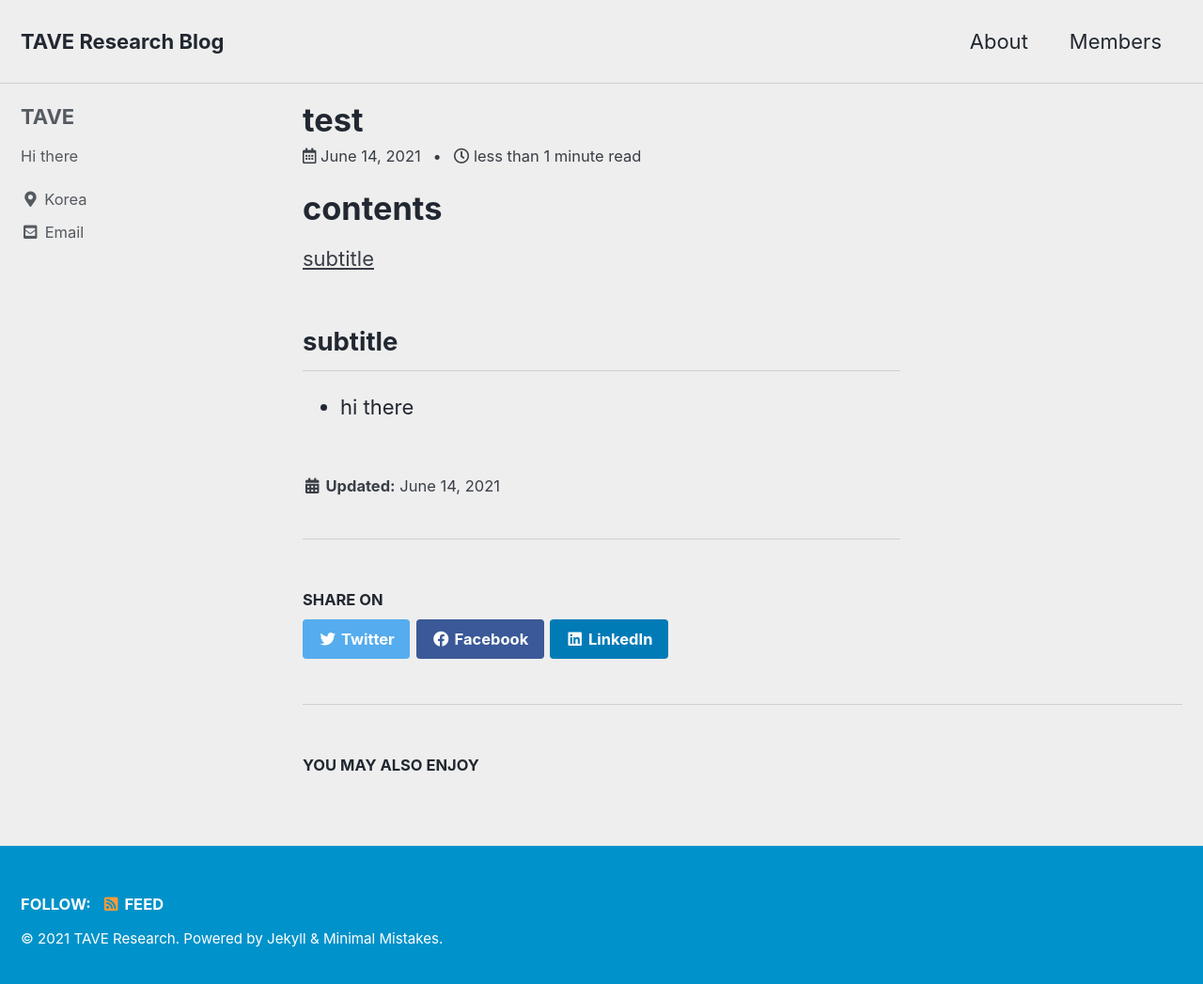
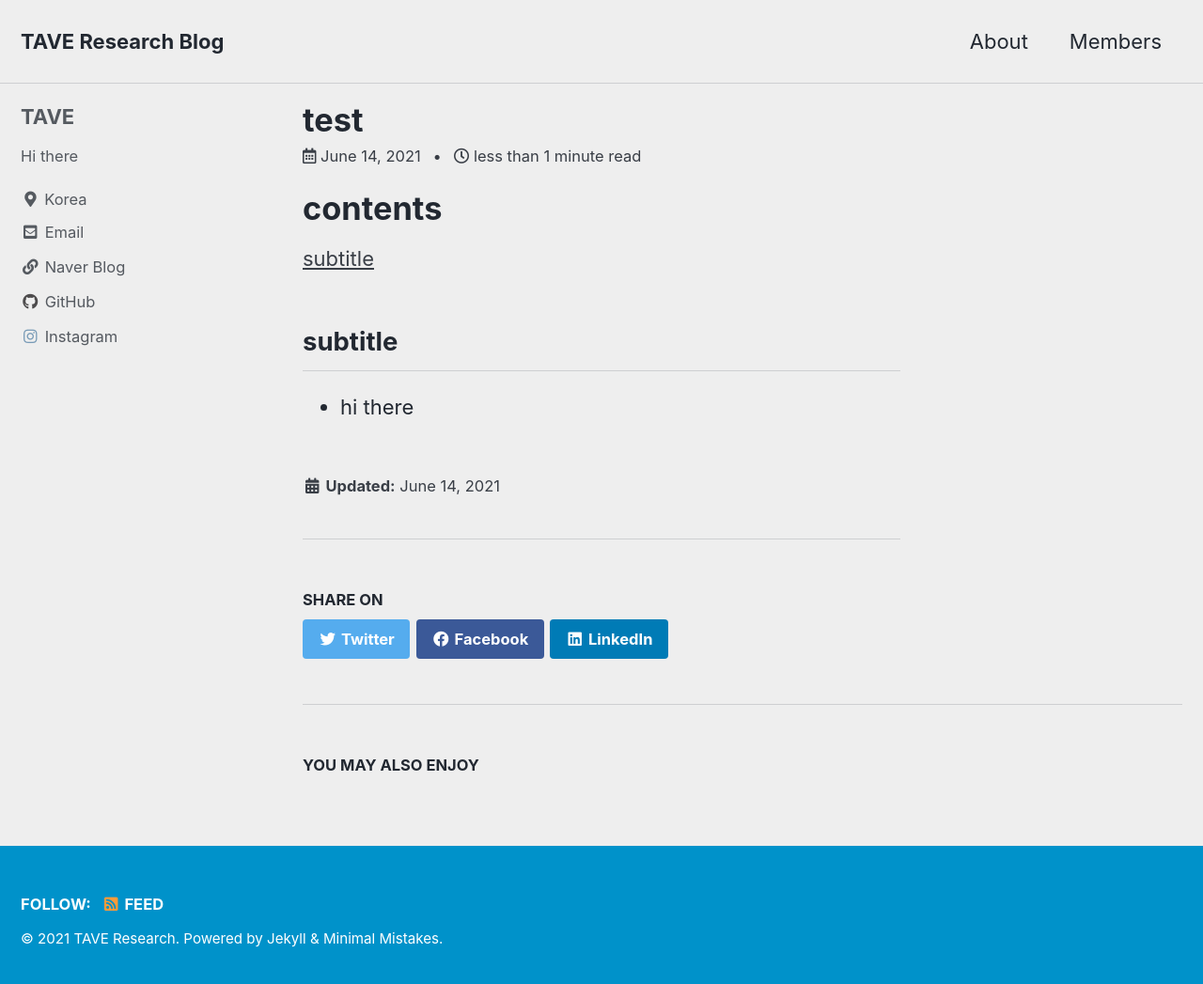
Before and after one commit to TAVEResearch/TAVEResearch.github.io, a Jekyll site: the page built from _posts/2021-06-14-posttest.md, in a window 1280 px wide and 1055 px high. Shown: the top 1047 px of the window at 94% size. Built offline with Jekyll 4.4.1, drawn with Linux system fonts in a browser that asks for light colours; cached includes are drawn as plain includes.

Commit message:
amend README.md

```diff
--- a/_config.yml
+++ b/_config.yml
@@ -102,9 +102,9 @@ author:
     - label: "Email"
       icon: "fas fa-fw fa-envelope-square"
       url: "mailto:marshmello.sw@gmail.com"
-    - label: "Website"
+    - label: "Naver Blog"
       icon: "fas fa-fw fa-link"
-      # url: "https://your-website.com"
+      url: "https://blog.naver.com/t-ave"
     - label: "Twitter"
       icon: "fab fa-fw fa-twitter-square"
       # url: "https://twitter.com/"
@@ -113,10 +113,10 @@ author:
       # url: "https://facebook.com/"
     - label: "GitHub"
       icon: "fab fa-fw fa-github"
-      # url: "https://github.com/"
+      url: "https://github.com/TAVEResearch"
     - label: "Instagram"
       icon: "fab fa-fw fa-instagram"
-      # url: "https://instagram.com/"
+      url: "https://www.instagram.com/tave_wave/"
 
 # Site Footer
 footer:
```
Also changed, not shown: README.md.
